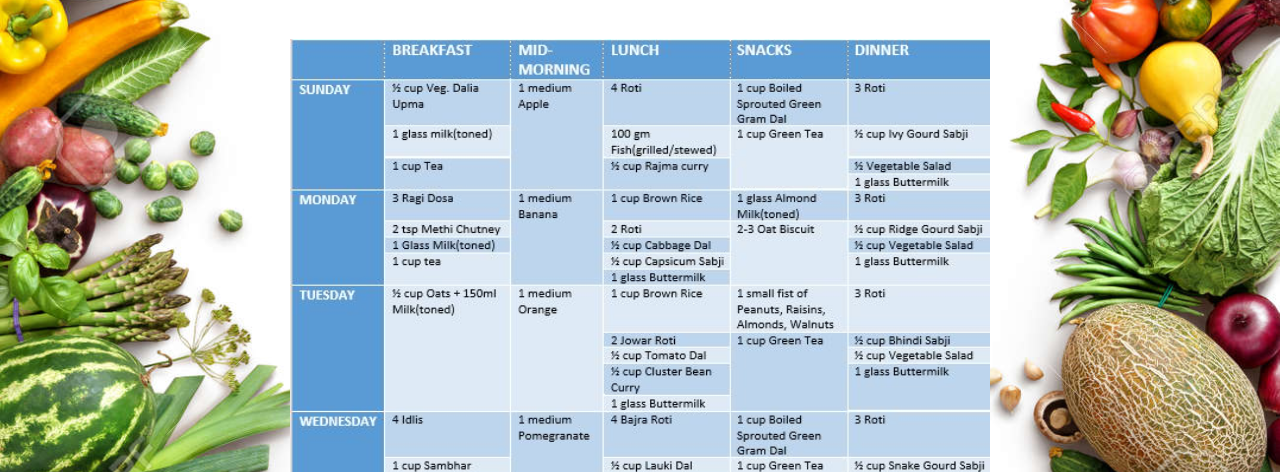
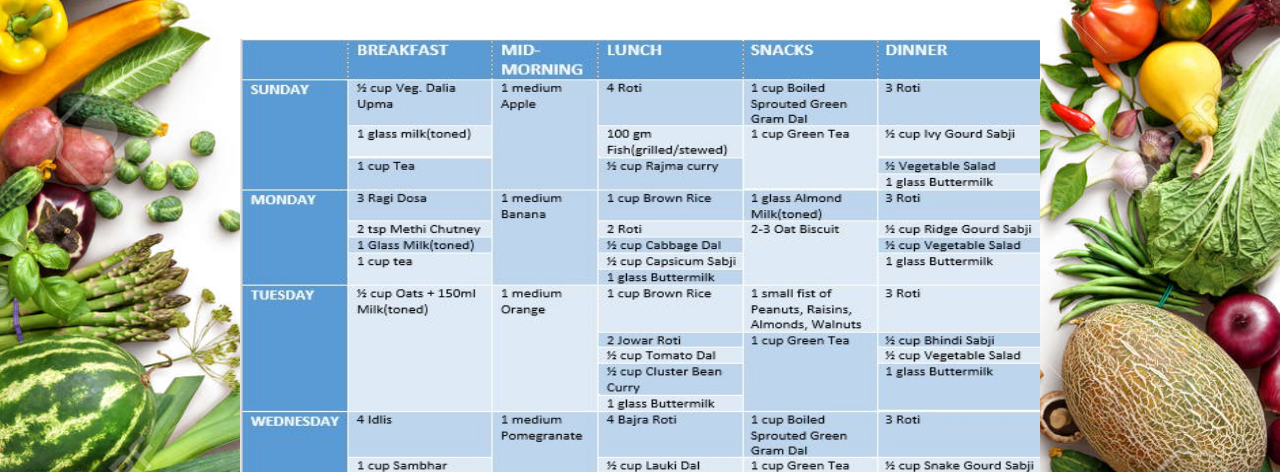
Before and after one commit to dhwani113/diet.github.io-, a plain HTML site: page index.html in a window 1280 px wide. Shown: the part 328-800 px from the top of the page. Drawn offline with Linux system fonts and the light colour scheme.

Commit message:
Update index.html

```diff
--- a/index.html
+++ b/index.html
@@ -38,7 +38,7 @@ p {
 DIET CHART
 </p>
 <p>Follow this Diet Chart if your result was between 0-50%</p>
-<p class="img.diet"><img src="0-50.JPG" alt=0-50 width=700px height=800px>
+<p class="img.diet"><img src="0-50.JPG" alt=0-50 width=800px height=800px>
 </p>
 <p>Follow this Diet Chart if your result was between 51-100%</p>
 <p class="img.diet">
```
